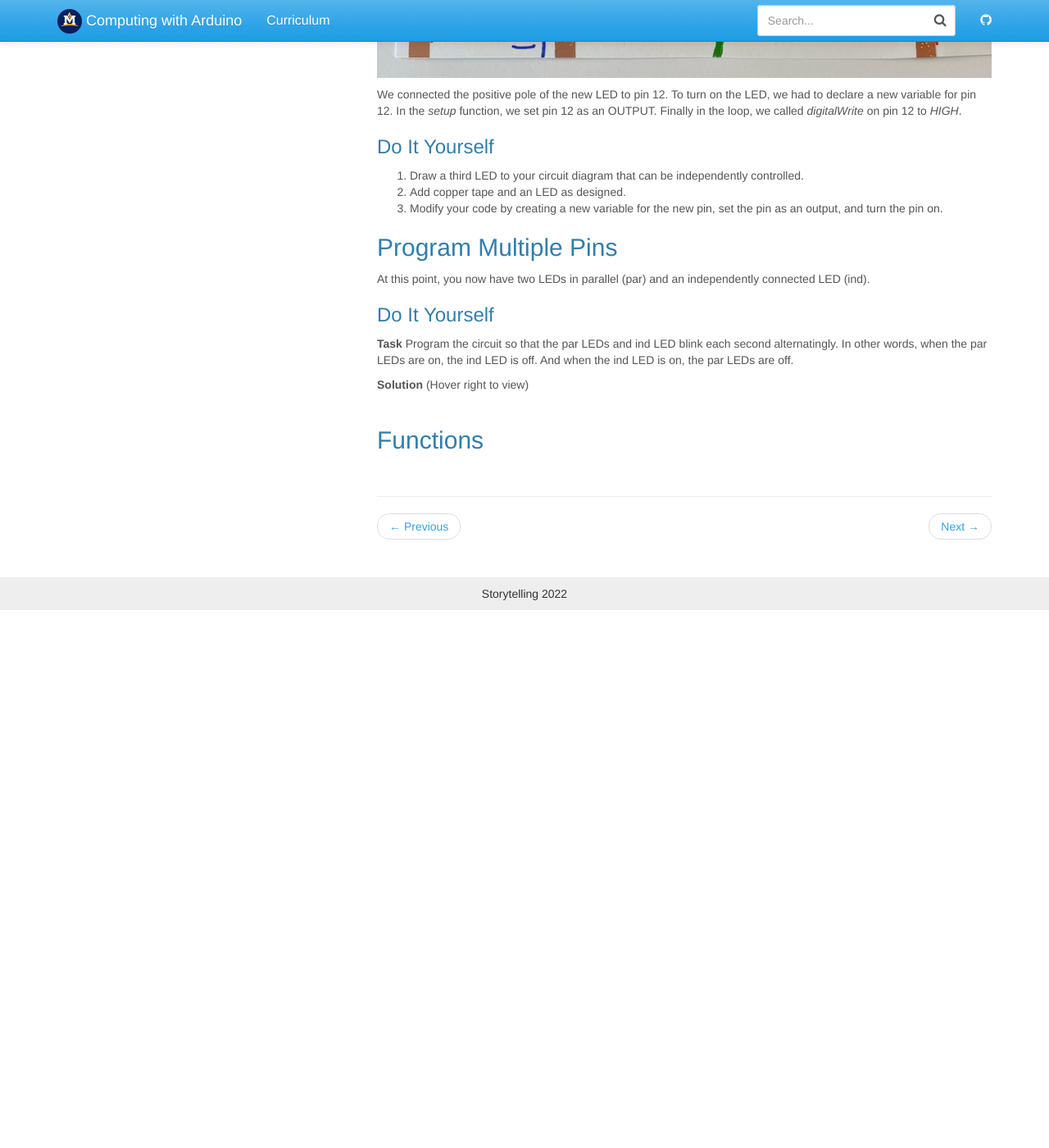
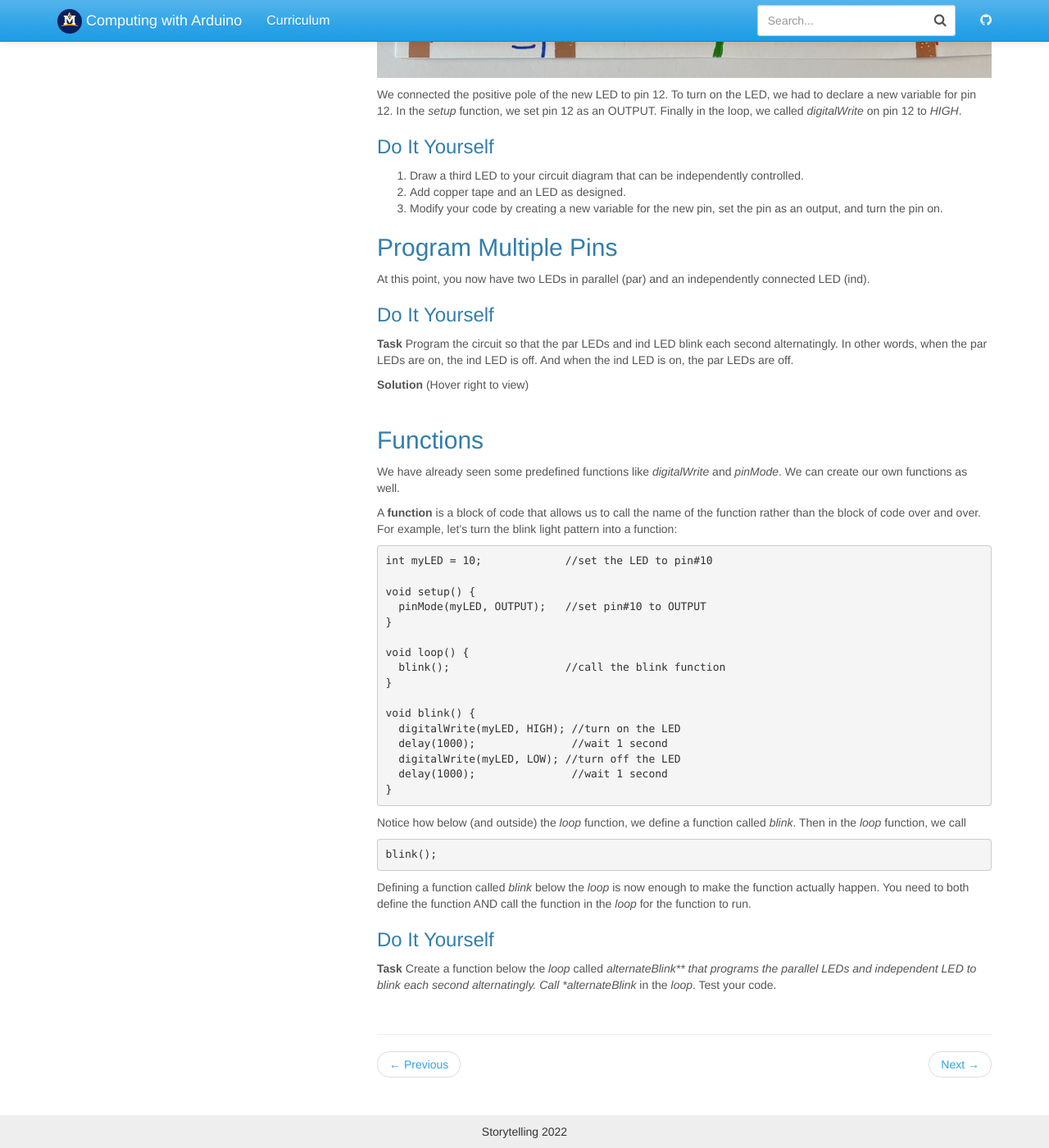
Before and after one commit to jake-chipps/friendometer, a Jekyll site: the page built from _docs/lessons/1-3.md, in a window 1280 px wide and 1400 px high, scrolled down 1683 px. Shown: the whole window at 82% size. Built offline with Jekyll 4.4.1, drawn with Linux system fonts in a browser that asks for light colours; before the commit the page ends 2427 px from its top, so only the background shows below that.

Commit message:
Update 1-3.md

````diff
--- a/_docs/lessons/1-3.md
+++ b/_docs/lessons/1-3.md
@@ -56,6 +56,47 @@ LED (ind).
 In other words, when the par LEDs are on, the ind LED is off. And when the ind LED
 is on, the par LEDs are off.
 
-**Solution** (Hover right to view) <span class="solution">Assume par LEDs are connected to pin 10 and ind LEDs are connected to pin 12 --> digitalWrite(10, HIGH); digitalWrite(12, LOW); delay(1000); digitalWrite(10,LOW); digitalWrite(12, HIGH); delay(1000);</span>
+**Solution** (Hover right to view) <span class="solution">Assume par LEDs are connected to pin 10 and ind LEDs are connected to pin 12 --> digitalWrite(10, HIGH); digitalWrite(12, LOW); delay(1000); digitalWrite(10, LOW); digitalWrite(12, HIGH); delay(1000);</span>
 
 ## Functions
+We have already seen some predefined functions like *digitalWrite* and *pinMode*.
+We can create our own functions as well.
+
+A **function** is a block of code that allows us to call the name of the function
+rather than the block of code over and over. For example, let's turn the blink
+light pattern into a function:
+
+```
+int myLED = 10;             //set the LED to pin#10
+
+void setup() {
+  pinMode(myLED, OUTPUT);   //set pin#10 to OUTPUT
+}
+
+void loop() {
+  blink();                  //call the blink function
+}
+
+void blink() {
+  digitalWrite(myLED, HIGH); //turn on the LED
+  delay(1000);               //wait 1 second
+  digitalWrite(myLED, LOW); //turn off the LED
+  delay(1000);               //wait 1 second
+}
+```
+
+Notice how below (and outside) the *loop* function, we define a function called
+*blink*. Then in the *loop* function, we call
+
+```
+blink();
+```
+
+Defining a function called *blink* below the *loop* is now enough to make the
+function actually happen. You need to both define the function AND call the function
+in the *loop* for the function to run.
+
+### Do It Yourself
+**Task** Create a function below the *loop* called *alternateBlink** that programs
+the parallel LEDs and independent LED to blink each second alternatingly. Call
+*alternateBlink* in the *loop*. Test your code.
````
